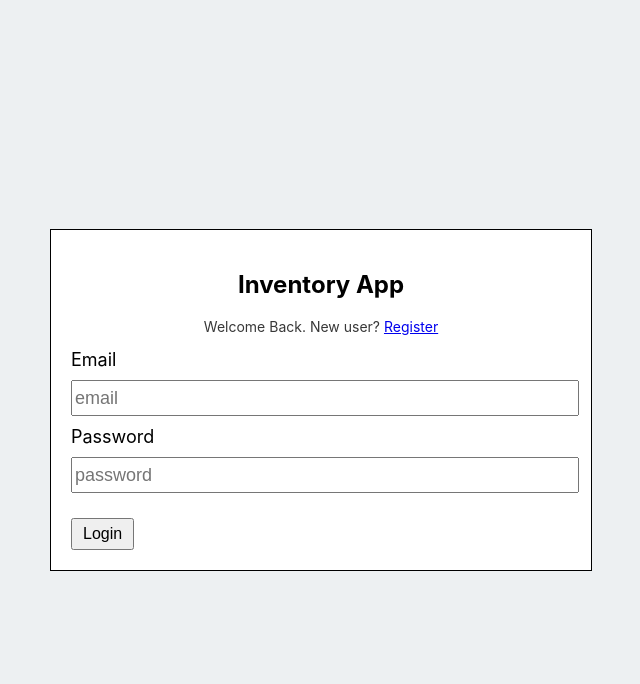
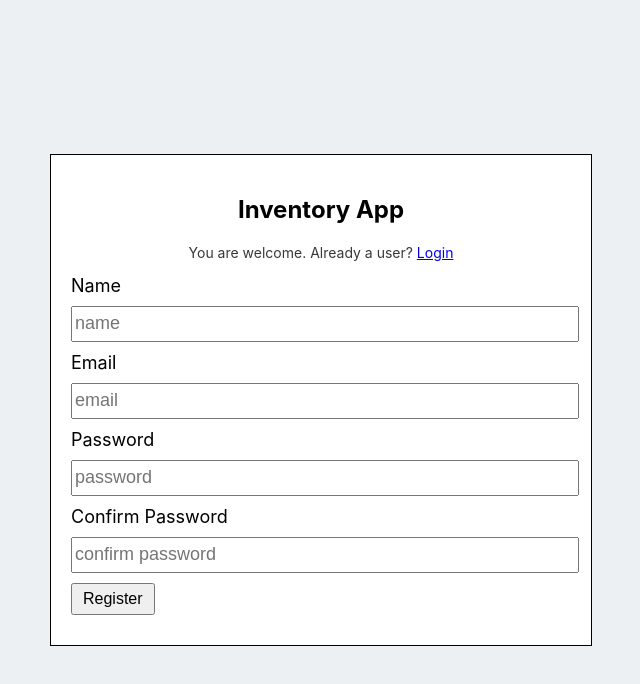
Before and after one commit to sammychris/inventory-app, a React (Create React App) app: page / in a window 1280 px wide. Shown: the top 684 px of the page, without its empty margins (319-959 px from the left). Built offline with nearby package versions, Linux system fonts and the light colour scheme.

Commit message:
style: add more styling

```diff
--- a/src/App.js
+++ b/src/App.js
@@ -20,7 +20,7 @@ function App() {
   const [stories, setStories] = useState(getItem('stories'));
   const [guest, setGuest] = useState({});
   const [view, setView] = useState('story');
-  const [page, setPage] = useState('login');
+  const [page, setPage] = useState('register');
   const [bookField, setBookField] = useState('');
   const [bookId, setBookId] = useState('');
   const [storyField, setStoryField] = useState('');
@@ -178,8 +178,8 @@ function App() {
               <Button event={onBookForm}>Create Book</Button>
               <Button event={onStoryForm}>Create Story</Button>
               <div>
-                <Button event={onViewBooks} view={view} size="small">Books</Button>
-                <Button event={onViewStories} view={view} size="small" cls="active">Stories</Button>
+                <Button event={onViewBooks} size="small" cls={view === 'book' | view === 'bForm' && "active"}>Books</Button>
+                <Button event={onViewStories} size="small" cls={view === 'story' | view === 'sForm' && "active"}>Stories</Button>
               </div>
               {view === 'book' && <BookList books={books} onUpdateBook={onUpdateBook} onDeleteBook={onDeleteBook}/>}
               {view === 'story' && <StoryList stories={stories} onUpdateStory={onUpdateStory} onDeleteStory={onDeleteStory}/>}
--- a/src/components/BookList.js
+++ b/src/components/BookList.js
@@ -9,22 +9,25 @@ const BookList = ({books, onUpdateBook, onDeleteBook}) => {
             const {id, book} = item;
             return (
                 <ItemContainer key={i}>
-                    <span>Id: {id} </span><span>book: {book}</span>
-                    <Button event={() => onUpdateBook(item)}>Edit</Button>
-                    <Button event={() => onDeleteBook(item)}>Delete</Button>
+                    <Span>id-{id}</Span><Span>{book}</Span>
+                    <div>
+                      <Button cls="primary" event={() => onUpdateBook(item)}>Edit</Button>
+                      <Button cls="danger" event={() => onDeleteBook(item)}>Delete</Button>
+                    </div>
                 </ItemContainer>
             )
         })
     );
-}
+  }
 
 
 export default BookList;
 
 const ItemContainer = styled.div`
-  color: grey;
-  font-weight: bolder;
-  padding: 10px;
+  display: flex;
+  justify-content: space-between;
+  align-items:center;
+  padding: 0 10px;
   border-color: #cfcfcf;
   border-width: 0.1em 0;
   border-style: solid;
@@ -33,5 +36,10 @@ const ItemContainer = styled.div`
     z-index: 1;
     border-width: 1px;
   }
+`;
 
+const Span = styled.span`
+  color: cadetblue;
+  font-size: 16px;
+  font-weight: 600;
 `;
--- a/src/components/Button.js
+++ b/src/components/Button.js
@@ -2,9 +2,9 @@ import React from 'react';
 import styled from 'styled-components';
 
 
-const Button = ({children, event, cls, size, position, type=""}) => {
+const Button = ({children, event, cls, size, position, type="", style}) => {
     return (
-        <ButtonContainer onClick={event} size={size} position={position} type={type} cls={cls}>
+        <ButtonContainer onClick={event} size={size} position={position} type={type} cls={cls} style={style}>
             {children}
         </ButtonContainer>
     );
@@ -16,10 +16,10 @@ export default Button;
 const ButtonContainer = styled.button`
     font-size: 16px;
     padding: 5px 10px;
-    margin: 20px 10px 0 0;
+    margin: 5px 5px 10px 0;
     cursor: pointer;
     &:hover {
-        background: #c14f4f;
+        background: #fff;
     }
     ${props => props.size === "small" &&`
         font-size: 12px;
@@ -39,16 +39,22 @@ const ButtonContainer = styled.button`
         &:hover {
             background: #c14f4f;
         }
+    `}
+    ${props => props.cls === 'primary' &&`
+        background: #007bff;
+        color: #fff;
+        border: 0;
         &:hover {
-            background: #c14f4f;
+            background: #007bbb;
         }
     `}
     ${props => props.cls === 'active' &&`
         background: #fff;
         color: #000;
-        border: 0;
+        border: 2px solid black;
         &:hover {
-            background: #c14f4f;
+            background: #fff;
+            border: 2px solid black;
         }
     `}
 
--- a/src/components/StoryList.js
+++ b/src/components/StoryList.js
@@ -9,9 +9,11 @@ const StoryList = ({stories, onUpdateStory, onDeleteStory}) => {
             const {id, story} = item;
             return (
                 <ItemContainer key={i}>
-                    <span>Id: {id} </span><span>Story: {story}</span>
-                    <Button event={() => onUpdateStory(item)}>Edit</Button>
-                    <Button event={() => onDeleteStory(item)}>Delete</Button>
+                    <Span>id-{id}</Span><Span>{story}</Span>
+                    <div>
+                      <Button cls="primary" event={() => onUpdateStory(item)}>Edit</Button>
+                      <Button cls="danger" event={() => onDeleteStory(item)}>Delete</Button>
+                    </div>
                 </ItemContainer>
             )
         })
@@ -22,9 +24,10 @@ const StoryList = ({stories, onUpdateStory, onDeleteStory}) => {
 export default StoryList;
 
 const ItemContainer = styled.div`
-  color: grey;
-  font-weight: bolder;
-  padding: 10px;
+  display: flex;
+  justify-content: space-between;
+  align-items:center;
+  padding: 0 10px;
   border-color: #cfcfcf;
   border-width: 0.1em 0;
   border-style: solid;
@@ -33,5 +36,10 @@ const ItemContainer = styled.div`
     z-index: 1;
     border-width: 1px;
   }
+`;
 
+const Span = styled.span`
+  color: cadetblue;
+  font-size: 16px;
+  font-weight: 600;
 `;
```
